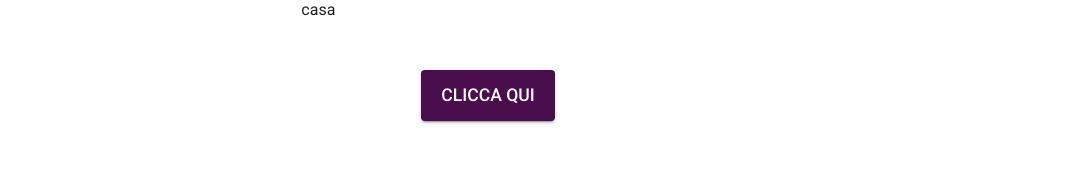
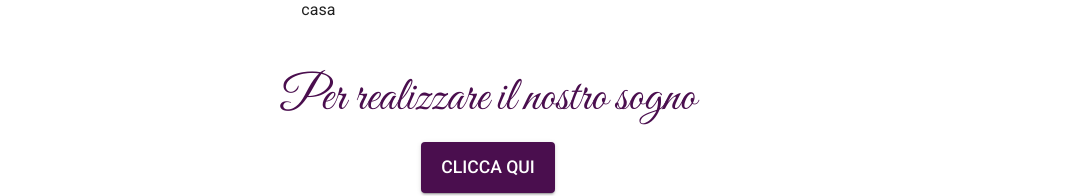
Before and after one commit to francescopesoli/wedding, a Next.js app: page / in a window 1280 px wide. Shown: the part 1611-1807 px from the top of the page, without its empty margins (152-1219 px from the left). Built offline with nearby package versions, Linux system fonts and the light colour scheme.

Commit message:
feat: changed text of Our story

```diff
--- a/src/components/DonationSection.tsx
+++ b/src/components/DonationSection.tsx
@@ -59,6 +59,9 @@ export default function DonationSection() {
 
     return (
         <Box sx={{ mt: 6, textAlign: 'center' }}>
+            <Typography variant="h3" sx={styles.title}>
+                Per realizzare il nostro sogno
+            </Typography>
             <Button
                 variant="contained"
                 color="primary"
```
